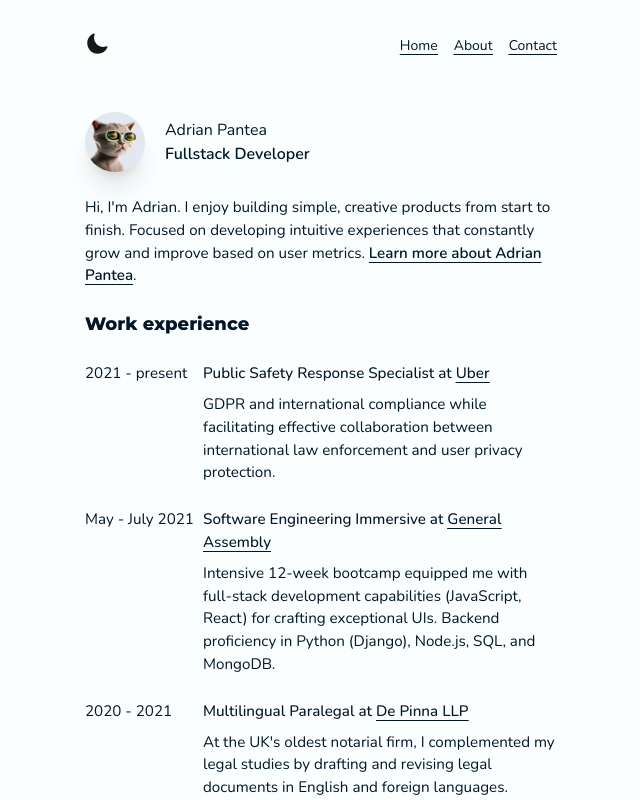
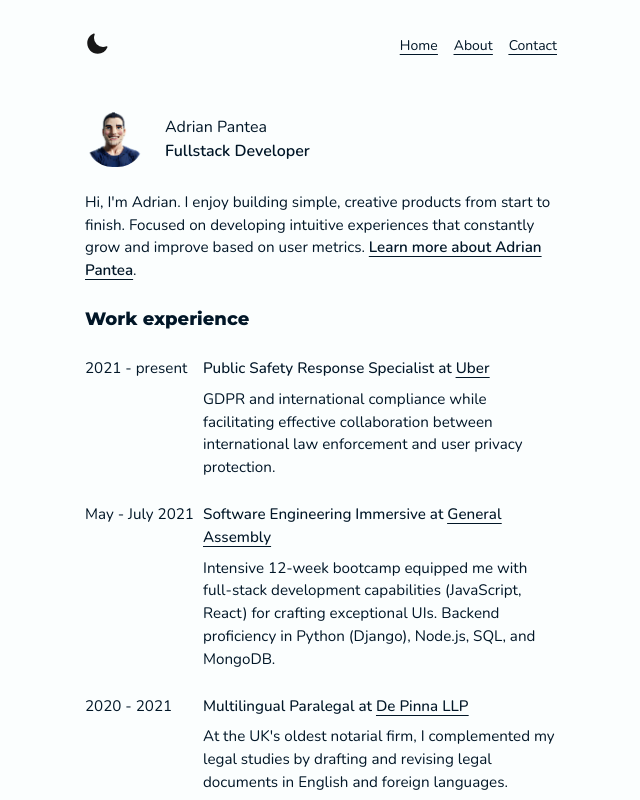
Before and after one commit to adrianp2021/simple-portfolio, a Next.js app: page / in a window 1280 px wide. Shown: the top 800 px of the page, without its empty margins (319-959 px from the left). Built offline with nearby package versions, Linux system fonts and the light colour scheme.

Commit message:
change profile photo

```diff
--- a/app/page.js
+++ b/app/page.js
@@ -1,7 +1,7 @@
 "use client";
 import Image from "next/image";
 import Link from "next/link";
-import photo from "../public/face.png";
+import photo from "../public/me.png";
 
 import Nav from "./components/nav";
 
@@ -145,7 +145,7 @@ export default function Home() {
                   alt="my photo"
                   width={60}
                   height={60}
-                  className="rounded-full dark:bg-sand bg-gray shadow-xl"
+                  className="rounded-full"
                   priority
                 />
               </a>
--- a/tailwind.config.js
+++ b/tailwind.config.js
@@ -19,7 +19,7 @@ module.exports = {
       orange: "#eda334",
       pink: "#fccfd4",
       black: "#011627",
-      sand: "#d9a46c",
+      sand: "#e0ca9d",
       yellow: "#dbb22a",
       gray: "#E2E8F0",
       gray400: "#6b7280",
```
Also changed, not shown: public/face.png (deleted), public/me.png (added).
